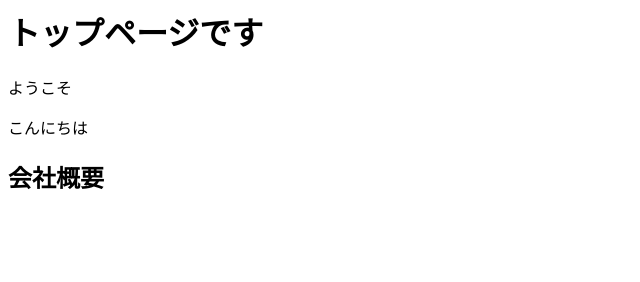
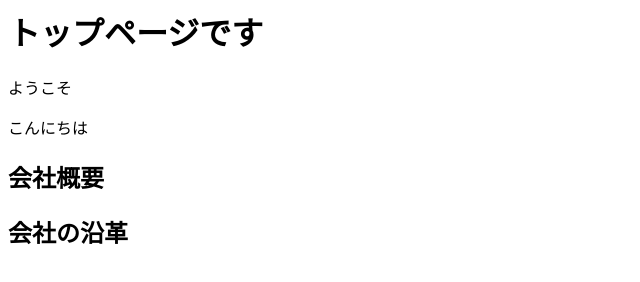
Before and after one commit to KaoriMelichar/myshop, a plain HTML site: page index.html in a window 1280 px wide. Shown: the whole page, without its empty margins (0-640 px from the left). Drawn offline with Linux system fonts and the light colour scheme.

Commit message:
会社の沿革を追加

```diff
--- a/index.html
+++ b/index.html
@@ -2,3 +2,4 @@
 <p>ようこそ</p>
 <p>こんにちは</p>
 <h2>会社概要</h2>
+<h2>会社の沿革</h2>
```
